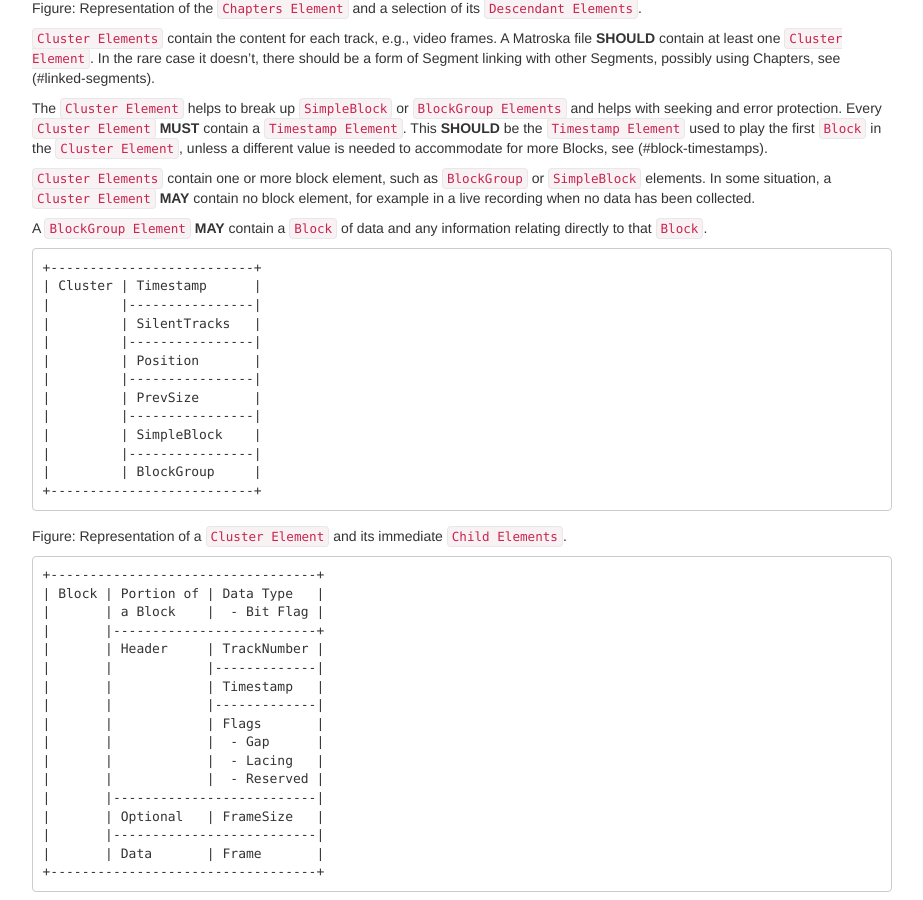
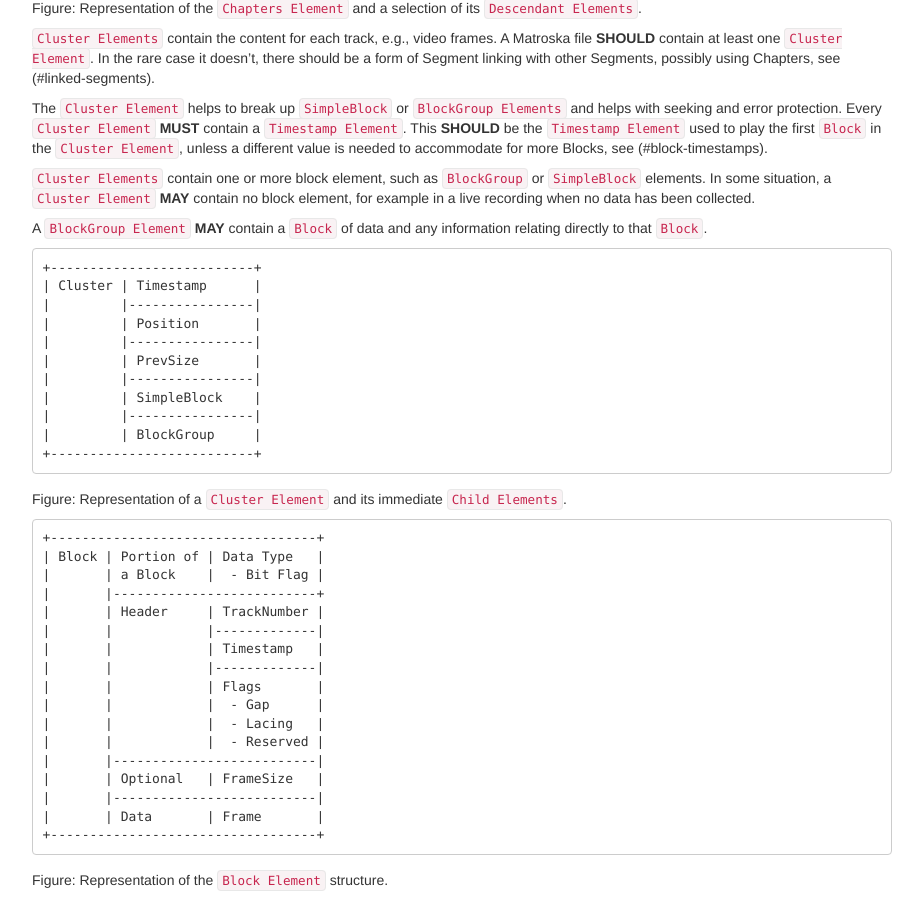
Before and after one commit to ietf-wg-cellar/matroska-specification, a Jekyll site: the page built from diagram.md, in a window 1280 px wide and 900 px high, scrolled down 3537 px. Shown: the whole window, without its empty margins (273-1196 px from the left). Built offline with Jekyll 4.4.1, drawn with Linux system fonts in a browser that asks for light colours; our own code applies the rules of GitHub Pages for plain Markdown files.

Commit message:
remove SilentTracks from Cluster table
The element is deprecated and should not be used.

```diff
--- a/diagram.md
+++ b/diagram.md
@@ -216,8 +216,6 @@ when no data has been collected.
 +--------------------------+
 | Cluster | Timestamp      |
 |         |----------------|
-|         | SilentTracks   |
-|         |----------------|
 |         | Position       |
 |         |----------------|
 |         | PrevSize       |
```
